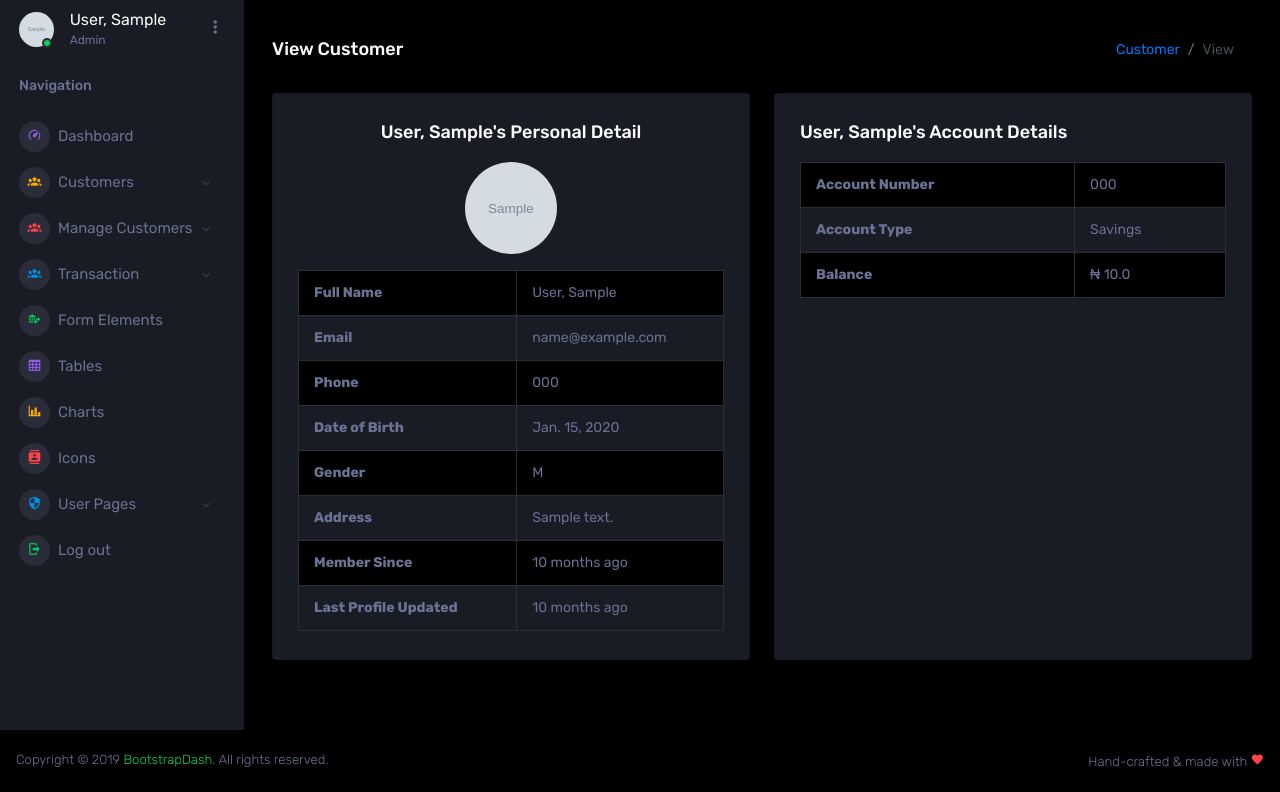
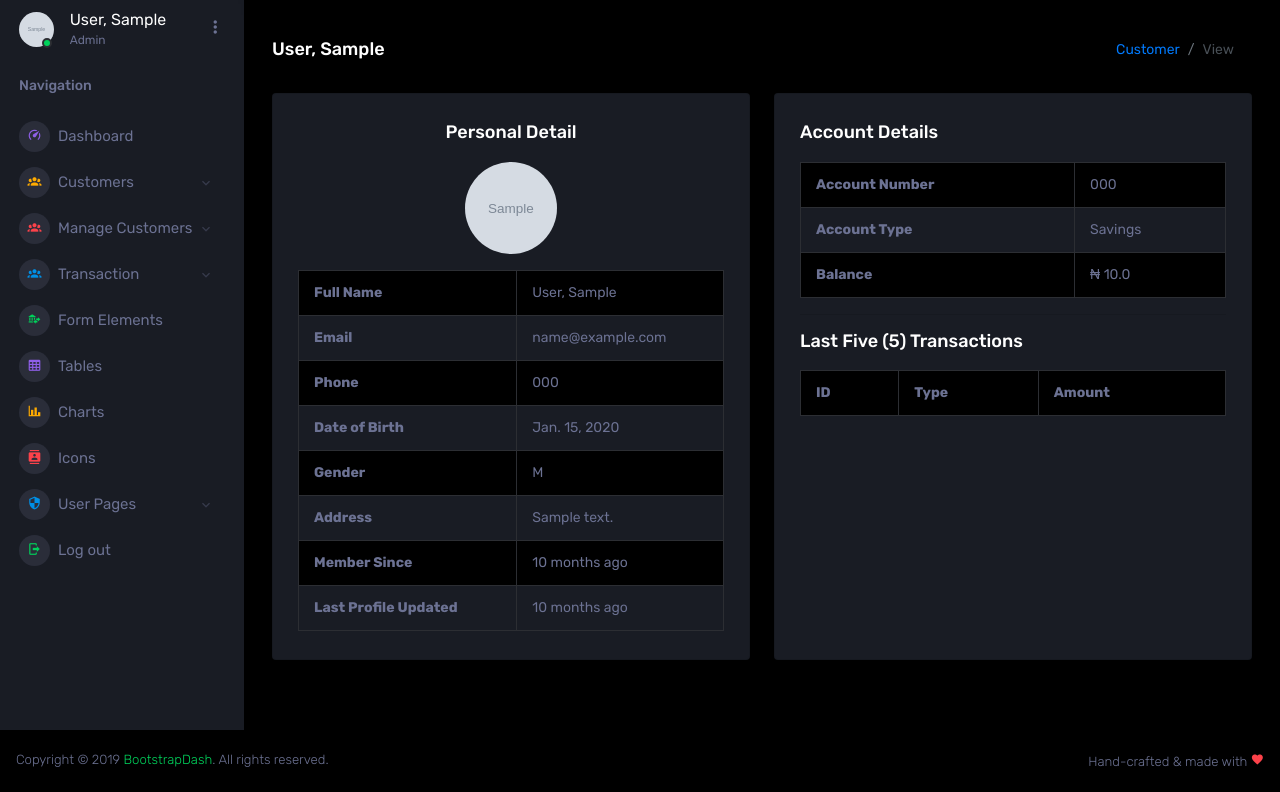
Before and after one commit to jobic10/e-banking-django, a Django app: template account/templates/account/view_customer.html in a window 1280 px wide. Shown: the part 70-862 px from the top of the page. Run offline with Django 3.2, Linux system fonts and the light colour scheme; the template is opened without the code that fills it: values that come from a table or form of the project are taken from there, others are empty; a user stored in the database is signed in; tables that the repository leaves empty hold one stand-in row (values such as "Sample post"); grey boxes marked "Sample" are stand-in pictures; lists and menus that the app fills with data are empty; parts of the project's set-up code (start-up, migrations or seed data) failed here and were passed over; some libraries are stand-ins or nearby versions.

Commit message:
Credit Transaction

```diff
--- a/account/staff_views.py
+++ b/account/staff_views.py
@@ -51,6 +51,7 @@ def create_customer_account(request):
 
 def view_customer(request, customer_id):
     customer = get_object_or_404(Customer, id=customer_id)
+
     context = {'customer': customer}
     return render(request, "account/view_customer.html", context)
 
--- a/account/templates/account/view_customer.html
+++ b/account/templates/account/view_customer.html
@@ -7,7 +7,7 @@
 <div class="main-panel">
   <div class="content-wrapper">
     <div class="page-header">
-      <h3 class="page-title"> View Customer </h3>
+      <h3 class="page-title"> {{ customer }} </h3>
       <nav aria-label="breadcrumb">
         <ol class="breadcrumb">
           <li class="breadcrumb-item"><a href="#">Customer</a></li>
@@ -19,7 +19,7 @@
       <div class="col-6 grid-margin stretch-card">
         <div class="card">
           <div class="card-body">
-            <h4 class="card-title text-center">{{ customer }}'s Personal Detail</h4>
+            <h4 class="card-title text-center">Personal Detail</h4>
             <div class='text-center m-3'>
               <img class='img-fluid img-lg rounded-circle' src="{{ customer.user.profile_pic.url }}" alt="">
             </div>
@@ -69,7 +69,7 @@
       <div class="col-6 grid-margin stretch-card">
         <div class="card">
           <div class="card-body">
-            <h4 class="card-title">{{ customer }}'s Account Details</h4>
+            <h4 class="card-title">Account Details</h4>
             <div class="table-responsive">
               <table class="table table-striped table-bordered">
 
@@ -91,6 +91,21 @@
               </table>
 
             </div>
+            <hr>
+            <h4 class="card-title">Last five (5) transactions</h4>
+            <div class="table-responsive">
+              <table class="table table-striped table-bordered">
+
+
+                <tr>
+                  <th>ID</th>
+                  <th>Type</th>
+                  <th>Amount</th>
+                </tr>
+              </table>
+
+            </div>
+
           </div>
         </div>
       </div>
--- a/transaction/admin.py
+++ b/transaction/admin.py
@@ -1,5 +1,4 @@
-from transaction.models import BankCreditTransaction
 from django.contrib import admin
-
+from .models import CreditTransaction
 # Register your models here.
-admin.site.register(BankCreditTransaction)
+admin.site.register(CreditTransaction)
```
Also changed, not shown: transaction/forms.py (+7 -7 lines).
